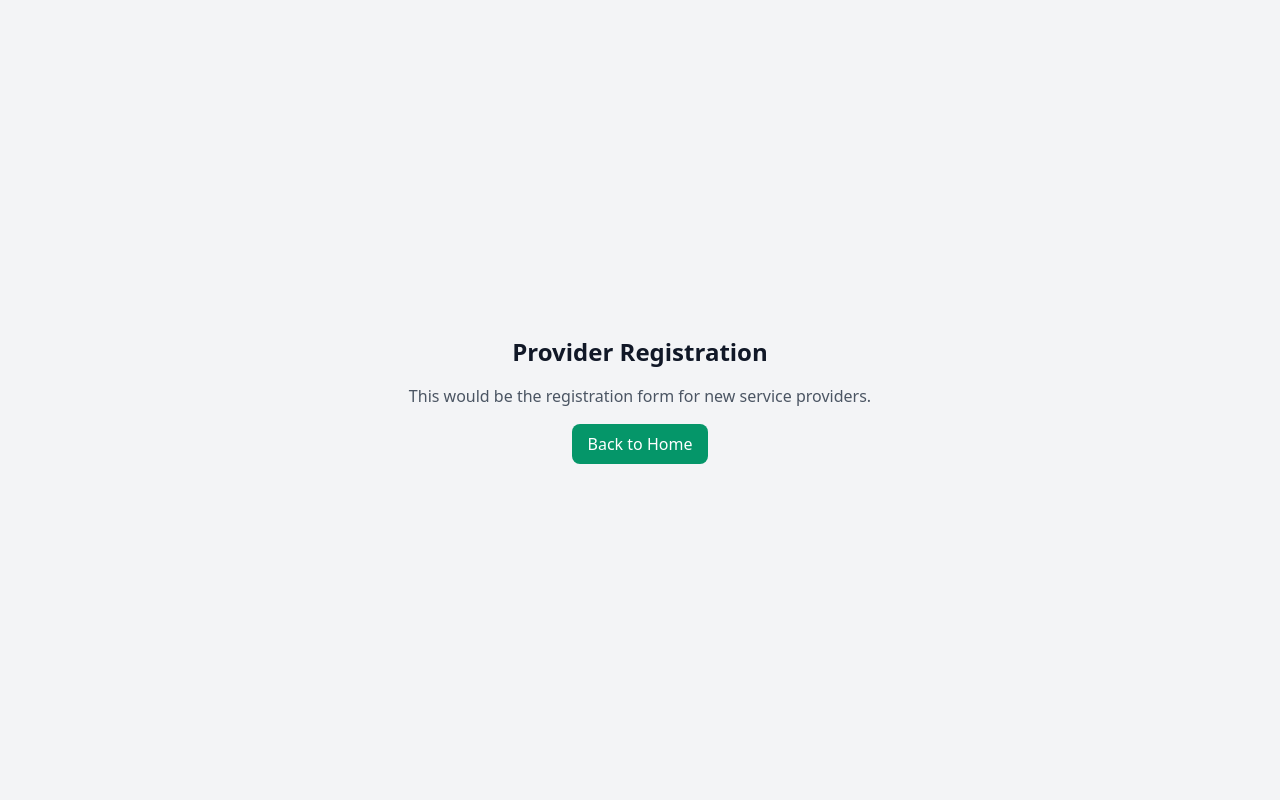
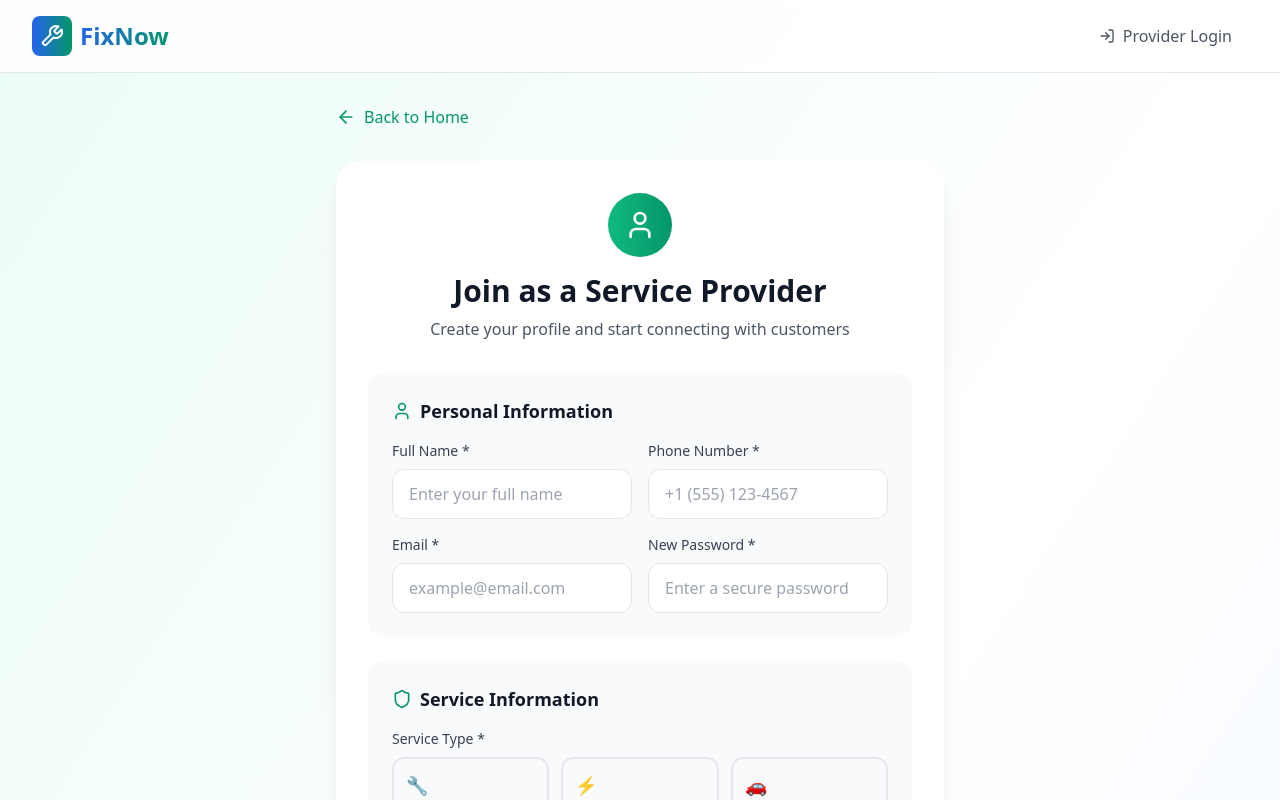
Before and after one commit to Ajaykrishna-dev/fixNow-frontEnd, a React (Vite) app: page / in a window 1280 px wide. Both pictures are taken after a click on the element 872 px from the left and 556 px from the top of the page. Shown: the top 800 px of the page. Built offline with nearby package versions, Linux system fonts and the light colour scheme; no server answers.

Commit message:
email and password field added in service provider details

```diff
--- a/src/App.tsx
+++ b/src/App.tsx
@@ -52,43 +52,10 @@ function App() {
     return <ProviderDashboard provider={loggedInProvider} onLogout={handleLogout} />;
   }
 
-  if (currentView === 'seeker') {
-    return (
-      <div className="min-h-screen bg-gray-100 flex items-center justify-center">
-        <div className="text-center">
-          <h2 className="text-2xl font-bold text-gray-900 mb-4">Service Seeker Interface</h2>
-          <p className="text-gray-600 mb-4">This would be the interface for customers looking for services.</p>
-          <button
-            onClick={() => setCurrentView('landing')}
-            className="px-4 py-2 bg-blue-600 text-white rounded-lg hover:bg-blue-700 transition-colors duration-200"
-          >
-            Back to Home
-          </button>
-        </div>
-      </div>
-    );
-  }
-
-  if (currentView === 'provider') {
-    return (
-      <div className="min-h-screen bg-gray-100 flex items-center justify-center">
-        <div className="text-center">
-          <h2 className="text-2xl font-bold text-gray-900 mb-4">Provider Registration</h2>
-          <p className="text-gray-600 mb-4">This would be the registration form for new service providers.</p>
-          <button
-            onClick={() => setCurrentView('landing')}
-            className="px-4 py-2 bg-emerald-600 text-white rounded-lg hover:bg-emerald-700 transition-colors duration-200"
-          >
-            Back to Home
-          </button>
-        </div>
-      </div>
-    );
-  }
-
   return (
     <>
       <LandingPage
+        currentView={currentView}
         onSelectMode={handleSelectMode}
         onProviderLogin={handleProviderLogin}
       />
--- a/src/components/home/LandingPage.tsx
+++ b/src/components/home/LandingPage.tsx
@@ -1,12 +1,14 @@
 import React from 'react';
 import { Search, Wrench, MapPin, Clock, Phone, LogIn } from 'lucide-react';
+import { ServiceProvider } from '../serviceProviders/ServiceProvider';
 
 interface LandingPageProps {
   onSelectMode: (mode: 'seeker' | 'provider') => void;
   onProviderLogin: () => void;
+  currentView: string;
 }
 
-export const LandingPage: React.FC<LandingPageProps> = ({ onSelectMode, onProviderLogin }) => {
+export const LandingPage: React.FC<LandingPageProps> = ({ onSelectMode, onProviderLogin, currentView }) => {
   return (
     <div className="min-h-screen bg-gradient-to-br from-blue-50 via-white to-emerald-50">
       {/* Header */}
@@ -35,6 +37,9 @@ export const LandingPage: React.FC<LandingPageProps> = ({ onSelectMode, onProvid
       </header>
 
       {/* Hero Section */}
+      {currentView === 'provider' ? (
+       <ServiceProvider onBack={() => onSelectMode('seeker')} />
+      ) : (
       <main className="max-w-7xl mx-auto px-4 sm:px-6 lg:px-8 py-12">
         <div className="text-center mb-16">
           <h2 className="text-4xl md:text-6xl font-bold text-gray-900 mb-6">
@@ -120,7 +125,7 @@ export const LandingPage: React.FC<LandingPageProps> = ({ onSelectMode, onProvid
             <p className="text-gray-600">Connect directly with service providers via phone or messaging.</p>
           </div>
         </div>
-      </main>
+      </main>)}
     </div>
   );
 };
--- a/src/components/serviceProviders/ServiceProvider.tsx
+++ b/src/components/serviceProviders/ServiceProvider.tsx
@@ -21,6 +21,8 @@ const serviceTypes: { value: ServiceType; label: string; icon: string }[] = [
 interface ProviderForm {
   fullName: string;
   phoneNumber: string;
+  email: string;
+  password: string;
   serviceType: ServiceType | '';
   businessName: string;
   address: string;
@@ -34,6 +36,8 @@ interface ProviderForm {
 interface FormErrors {
   fullName?: string;
   phoneNumber?: string;
+  email?: string;
+  password?: string;
   serviceType?: string;
   address?: string;
   availableHours?: string;
@@ -43,6 +47,8 @@ interface FormErrors {
 interface TouchedFields {
   fullName: boolean;
   phoneNumber: boolean;
+  email: boolean;
+  password: boolean;
   serviceType: boolean;
   address: boolean;
   availableHours: boolean;
@@ -54,6 +60,8 @@ export const ServiceProvider: React.FC<ServiceProviderProps> = ({ onBack }) => {
   const [formData, setFormData] = useState<ProviderForm>({
     fullName: '',
     phoneNumber: '',
+    email: '',
+    password: '',
     serviceType: '',
     businessName: '',
     address: '',
@@ -67,6 +75,8 @@ export const ServiceProvider: React.FC<ServiceProviderProps> = ({ onBack }) => {
   const [touched, setTouched] = useState<TouchedFields>({
     fullName: false,
     phoneNumber: false,
+    email: false,
+    password: false,
     serviceType: false,
     address: false,
     availableHours: false,
@@ -92,6 +102,18 @@ export const ServiceProvider: React.FC<ServiceProviderProps> = ({ onBack }) => {
       newErrors.phoneNumber = 'Phone number is required';
     } else if (touched.phoneNumber && !/^\+?[\d\s()-]{10,14}$/.test(formData.phoneNumber)) {
       newErrors.phoneNumber = 'Enter a valid phone number (e.g., +1234567890 or (123) 456-7890)';
+    }
+
+    if (touched.email && !formData.email.trim()) {
+      newErrors.email = 'Email is required';
+    } else if (touched.email && !/^[^\s@]+@[^\s@]+\.[^\s@]+$/.test(formData.email)) {
+      newErrors.email = 'Enter a valid email address';
+    }
+
+    if (touched.password && !formData.password.trim()) {
+      newErrors.password = 'Password is required';
+    } else if (touched.password && formData.password.length < 8) {
+      newErrors.password = 'Password must be at least 8 characters';
     }
 
     if (touched.serviceType && !formData.serviceType) {
@@ -126,6 +148,8 @@ export const ServiceProvider: React.FC<ServiceProviderProps> = ({ onBack }) => {
       formData.fullName.trim().length >= 2 &&
       /^[a-zA-Z\s]+$/.test(formData.fullName) &&
       /^\+?[\d\s()-]{10,14}$/.test(formData.phoneNumber) &&
+      /^[^\s@]+@[^\s@]+\.[^\s@]+$/.test(formData.email) &&
+      formData.password.trim().length >= 8 &&
       formData.serviceType !== '' &&
       formData.address.trim().length >= 5 &&
       /^\d{1,2}:\d{2}\s*(AM|PM)\s*-\s*\d{1,2}:\d{2}\s*(AM|PM)$/i.test(formData.availableHours) &&
@@ -146,6 +170,8 @@ export const ServiceProvider: React.FC<ServiceProviderProps> = ({ onBack }) => {
     setTouched({
       fullName: true,
       phoneNumber: true,
+      email: true,
+      password: true,
       serviceType: true,
       address: true,
       availableHours: true,
@@ -259,6 +285,40 @@ export const ServiceProvider: React.FC<ServiceProviderProps> = ({ onBack }) => {
                   />
                   {errors.phoneNumber && touched.phoneNumber && (
                     <p className="text-red-500 text-sm mt-1">{errors.phoneNumber}</p>
+                  )}
+                </div>
+                <div>
+                  <label className="block text-sm font-medium text-gray-700 mb-2">Email *</label>
+                  <input
+                    type="email"
+                    required
+                    value={formData.email}
+                    onChange={(e) => updateFormData('email', e.target.value)}
+                    className={`w-full px-4 py-3 rounded-xl border border-gray-200 focus:border-emerald-500 focus:ring-2 focus:ring-emerald-200 transition-all duration-200 ${
+                      errors.email && touched.email ? 'border-red-500' : ''
+                    }`}
+                    placeholder="example@email.com"
+                    disabled={loading}
+                  />
+                  {errors.email && touched.email && (
+                    <p className="text-red-500 text-sm mt-1">{errors.email}</p>
+                  )}
+                </div>
+                <div>
+                  <label className="block text-sm font-medium text-gray-700 mb-2">New Password *</label>
+                  <input
+                    type="password"
+                    required
+                    value={formData.password}
+                    onChange={(e) => updateFormData('password', e.target.value)}
+                    className={`w-full px-4 py-3 rounded-xl border border-gray-200 focus:border-emerald-500 focus:ring-2 focus:ring-emerald-200 transition-all duration-200 ${
+                      errors.password && touched.password ? 'border-red-500' : ''
+                    }`}
+                    placeholder="Enter a secure password"
+                    disabled={loading}
+                  />
+                  {errors.password && touched.password && (
+                    <p className="text-red-500 text-sm mt-1">{errors.password}</p>
                   )}
                 </div>
               </div>
```
